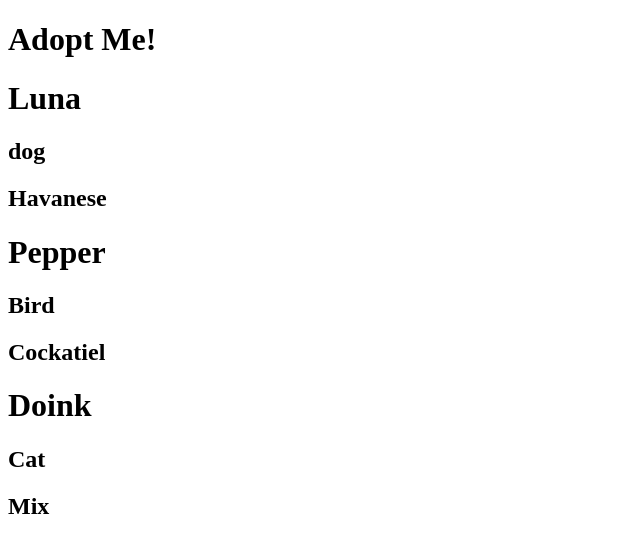
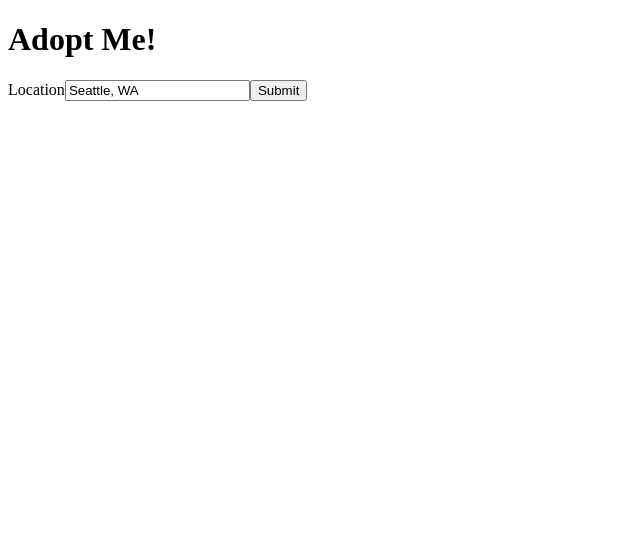
Before and after one commit to Odzen/adopt-me, a React (Vite) app: page / in a window 1280 px wide. Shown: the top 552 px of the page, without its empty margins (0-640 px from the left). Built offline with nearby package versions, Linux system fonts and the light colour scheme.

Commit message:
Created a little form

```diff
--- a/src/App.jsx
+++ b/src/App.jsx
@@ -1,13 +1,11 @@
 import { render } from "react-dom";
-import Pet from "./Pet";
+import SearchParams from "./SearchParams";
 
 const App = () => {
   return (
     <div>
       <h1>Adopt Me!</h1>
-      <Pet name="Luna" animal="dog" breed="Havanese" />
-      <Pet name="Pepper" animal="Bird" breed="Cockatiel" />
-      <Pet name="Doink" animal="Cat" breed="Mix" />
+      <SearchParams />
     </div>
   );
 };
--- /dev/null
+++ b/src/SearchParams.js
@@ -0,0 +1,16 @@
+const SearchParams = () => {
+  const location = "Seattle, WA";
+  return (
+    <div className="search-params">
+      <form>
+        <label htmlFor="location">
+          Location
+          <input id="location" value={location} placeholder="Location"></input>
+        </label>
+        <button>Submit</button>
+      </form>
+    </div>
+  );
+};
+
+export default SearchParams;
```
